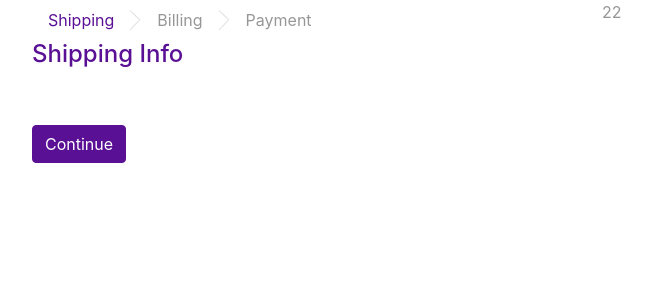
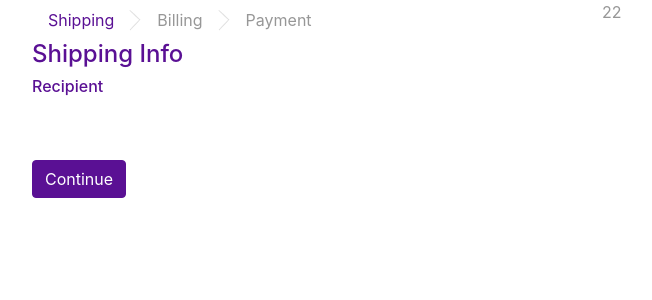
Before and after one commit to eich47/order, a Vue app: page / in a window 1280 px wide. Shown: the top 300 px of the page, without its empty margins (53-705 px from the left). Built offline with nearby package versions, Linux system fonts and the light colour scheme.

Commit message:
заголок для подсекции

```diff
--- /dev/null
+++ b/src/components/FormSectionTitle.vue
@@ -0,0 +1,23 @@
+<template>
+  <div>
+    <h2 class="title text-primary mb-3">{{ text }}</h2>
+  </div>
+</template>
+
+<script>
+export default {
+  name: "FormSectionTitle",
+  props: {
+    text: {
+      type: String,
+      required: true
+    }
+  }
+};
+</script>
+
+<style scoped>
+.title {
+  font-size: 1rem;
+}
+</style>
--- a/src/components/FormUserInfo.vue
+++ b/src/components/FormUserInfo.vue
@@ -1,6 +1,7 @@
 <template>
   <div>
     <b-form>
+      <FormSectionTitle text="Recipient" />
       <b-button class="mt-5" type="submit" variant="primary">
         Continue
       </b-button>
@@ -9,8 +10,10 @@
 </template>
 
 <script>
+import FormSectionTitle from "@/components/FormSectionTitle";
 export default {
-  name: "FormUserInfo"
+  name: "FormUserInfo",
+  components: { FormSectionTitle }
 };
 </script>
 
```
